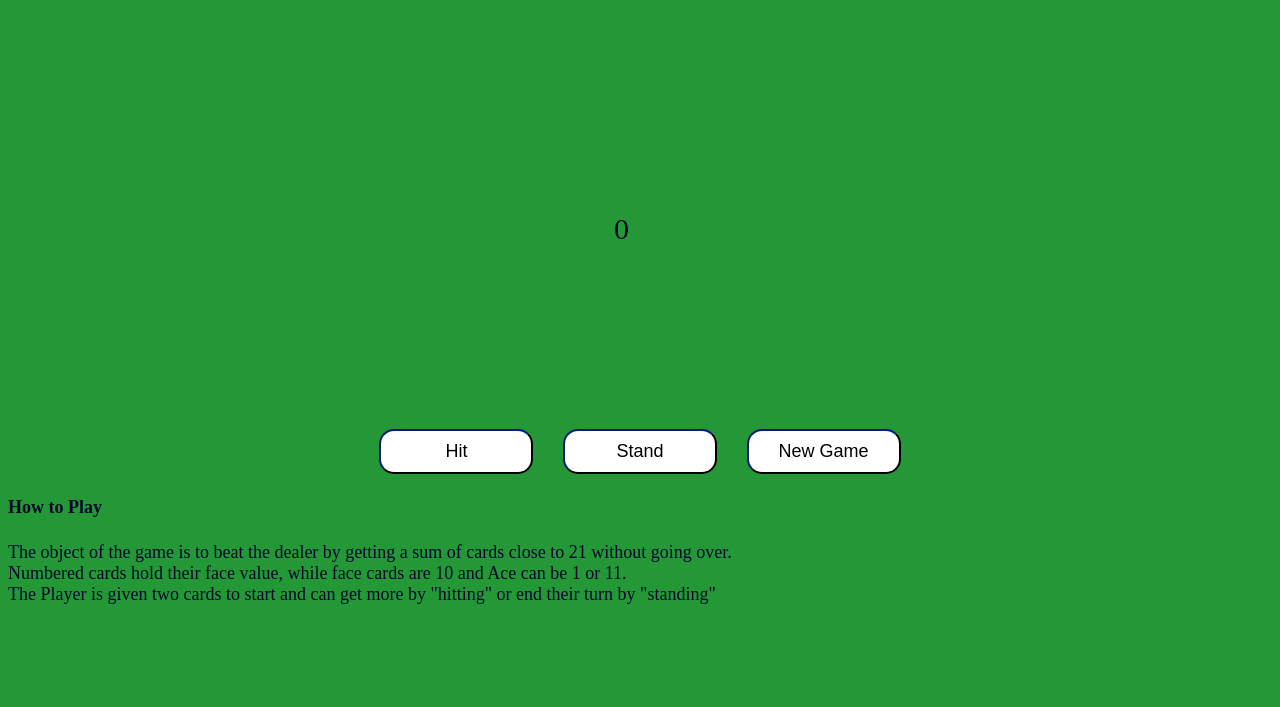
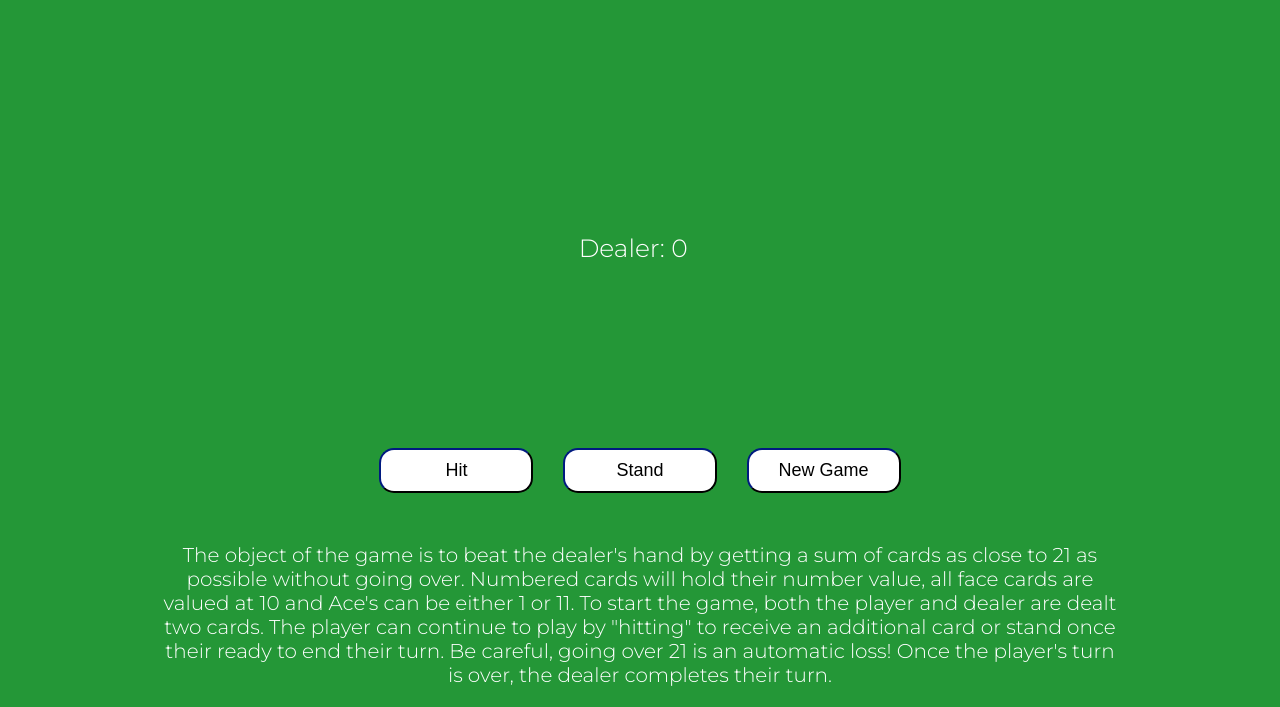
Before and after one commit to kimbaldeo/Blackjack-Game, a plain HTML site: page index.html in a window 1280 px wide. Both pictures are taken after a click on the button "Stand". Shown: the part 185-892 px from the top of the page. Before the commit the page ends 808 px from the top, so only its background shows below. Drawn offline with Linux system fonts and the light colour scheme; a web font is replaced by a local one.

Commit message:
adding styling

```diff
--- a/app.js
+++ b/app.js
@@ -10,6 +10,7 @@ const playerDiv = document.querySelector(".player")
 const dealerDiv = document.querySelector(".dealer")
 
 // pulling html elements
+// let image = document.querySelector("img")
 const hit = document.querySelector("#hit")
 const stand = document.querySelector("#stand")
 const newGame = document.querySelector("#new_game")
@@ -109,7 +110,7 @@ function setup() {
     dealerHand.push(dealerFirstCard)
     dealerHand.push(dealerSecondCard)
 
-    playerScore.innerText = playerHandSum
+    playerScore.innerText = `Player: ${playerHandSum}`
 
     console.log(playerHand)
     console.log(dealerHand)
@@ -158,7 +159,7 @@ function hitMe() {
             renderCard(cardToHitWith, playerDiv)
             playerHandSum += readValue(cardToHitWith)
             playerHand.push(cardToHitWith)
-            playerScore.innerText = playerHandSum
+            playerScore.innerText = `Player: ${playerHandSum}`
         }
     }
     checkBust()
@@ -175,7 +176,7 @@ function checkBust() {
 
 // after player stands, dealer completes their turn
 function dealerPlay() {
-    dealerScore.innerText = dealerHandSum
+    dealerScore.innerText = `Dealer: ${dealerHandSum}`
      while (dealerHandSum < 18) {
         let dealerCard = cardDeck.pop()
         renderCard(dealerCard, dealerDiv)
@@ -183,7 +184,7 @@ function dealerPlay() {
         dealerHand.push(dealerCard)
     }
     pickWinner()
-    dealerScore.innerText = dealerHandSum
+    dealerScore.innerText = `Dealer: ${dealerHandSum}`
 }
 
 
--- a/index.html
+++ b/index.html
@@ -10,7 +10,8 @@
 </head>
 <body>
     <h1>BlackJack</h1>
-    <h3 class="announce"></h3>
+    <img src = "">
+    <h3 class ="announce"></h3>
     <div class = "gameboard">
         <div class = "dealer">
         </div>
@@ -25,11 +26,11 @@
             <button id = "new_game">New Game</button>
      </div>
      <div class= "rules">
-        <h4>How to Play</h4>
-            <p>The object of the game is to beat the dealer by getting a sum of cards close to 21 without going over. <br>
-                Numbered cards hold their face value, while face cards are 10 and Ace can be 1 or 11.<br>
-                The Player is given two cards to start and can get more by "hitting" or end their turn by "standing"
-            </p>
+         <p>The object of the game is to beat the dealer's hand by getting a sum of cards as close to 21 as possible without going over.
+             Numbered cards will hold their number value, all face cards are valued at 10 and Ace's can be either 1 or 11.
+            To start the game, both the player and dealer are dealt two cards. The player can continue to play by "hitting" to receive an additional card or stand once their ready to end their turn.
+            Be careful, going over 21 is an automatic loss! Once the player's turn is over, the dealer completes their turn.
+        </p>
     </div>
 </body>
 </html>
--- a/main.css
+++ b/main.css
@@ -1,8 +1,10 @@
-@import url('https://fonts.googleapis.com/css2?family=Cormorant+SC:wght@300&family=Kanit:ital,wght@1,700&family=Roboto:wght@300&display=swap');
+@import url('https://fonts.googleapis.com/css2?family=Cormorant+SC:wght@300&family=Kanit:ital,wght@1,700&family=Montserrat:wght@300&family=Roboto:wght@300&display=swap');
+
 
 body {
     background-color: #018717db;
     color: #00092C;
+    font-family: 'Montserrat', sans-serif;
 }
 
 h1 {
@@ -12,15 +14,27 @@ h1 {
     font-family: 'Kanit', sans-serif;
 }
 
+.announce {
+    text-align: center;
+    font-size: 35px;
+    color: white;
+    margin-top: 0px;
+    margin-bottom: 0px;
+}
+
 .gameboard {
     display: flex;
     align-items: center;
     justify-content: space-around;
-
 }
 
 .rules {
-    font-size: 18px;
+    align-items: center;
+    justify-content: center;
+    margin: 50px 150px 0px 150px;
+    font-size: 20px;
+    color: white;
+    text-align: center;
 }
 
 .dealer {
@@ -40,7 +54,9 @@ h1 {
 }
 
 .score {
-    font-size: 30px;
+    font-size: 25px;
+    color: white;
+    padding-left: 0px;;
     font-family:
 }
 
@@ -48,7 +64,6 @@ h1 {
     display: flex;
     align-items: center;
     justify-content: center;
-    font-family: 'Roboto', sans-serif;
 }
 
 #hit {
@@ -80,7 +95,7 @@ h1 {
 .card {
   width: 120px;
   height: 180px;
-  border: 1px solid #151718;
+  border: 2px solid #151718;
   float:left;
   margin-right: 5px;
   margin-bottom: 5px;
```
